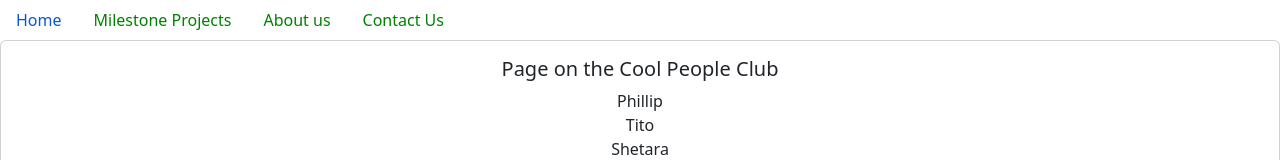
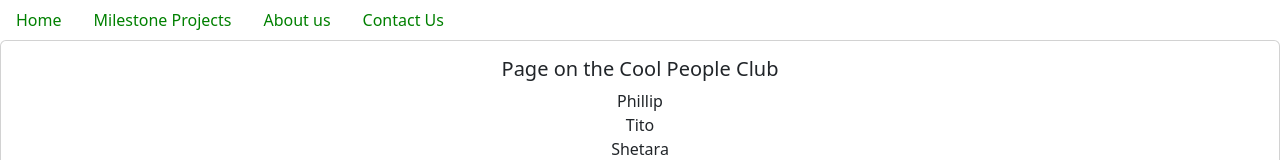
Before and after one commit to AriesRedWar/D11-RR-Cool-People-Club, a React (Create React App) app: page / in a window 1280 px wide. Shown: the top 160 px of the page. Built offline with nearby package versions, Linux system fonts and the light colour scheme.

Commit message:
Started App

```diff
--- a/src/App.css
+++ b/src/App.css
@@ -1,5 +1,6 @@
-body{
-  background-color: black;
+body {
+  background-color: blue;
+  color: Yellow;
 }
 
 .App {
@@ -46,3 +47,7 @@ a:link {
   color: green;
   text-decoration: none;
 }
+
+a:visited {
+  color: green;
+}
```
Also changed, not shown: package.json (line endings or trailing spaces).
